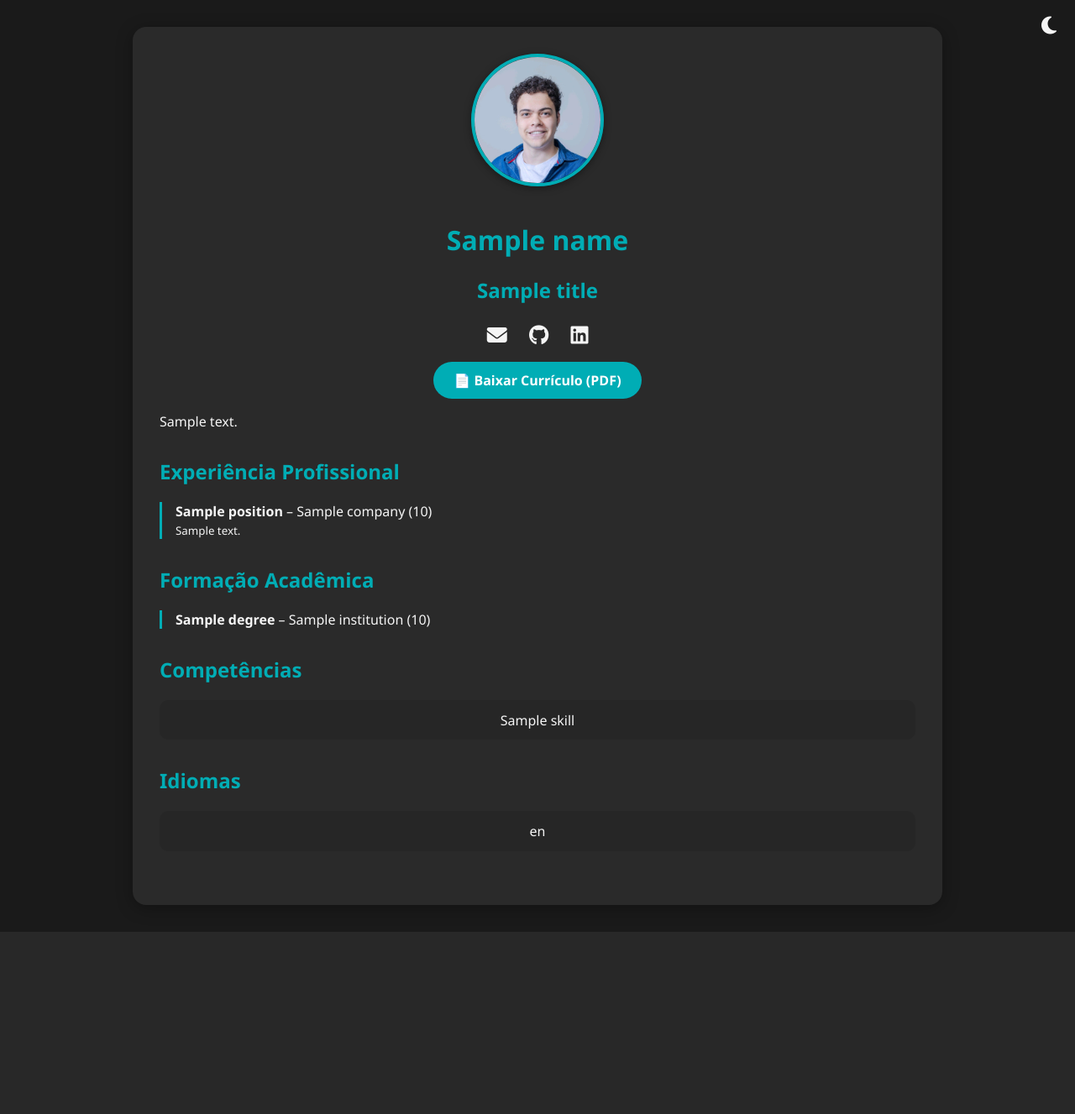
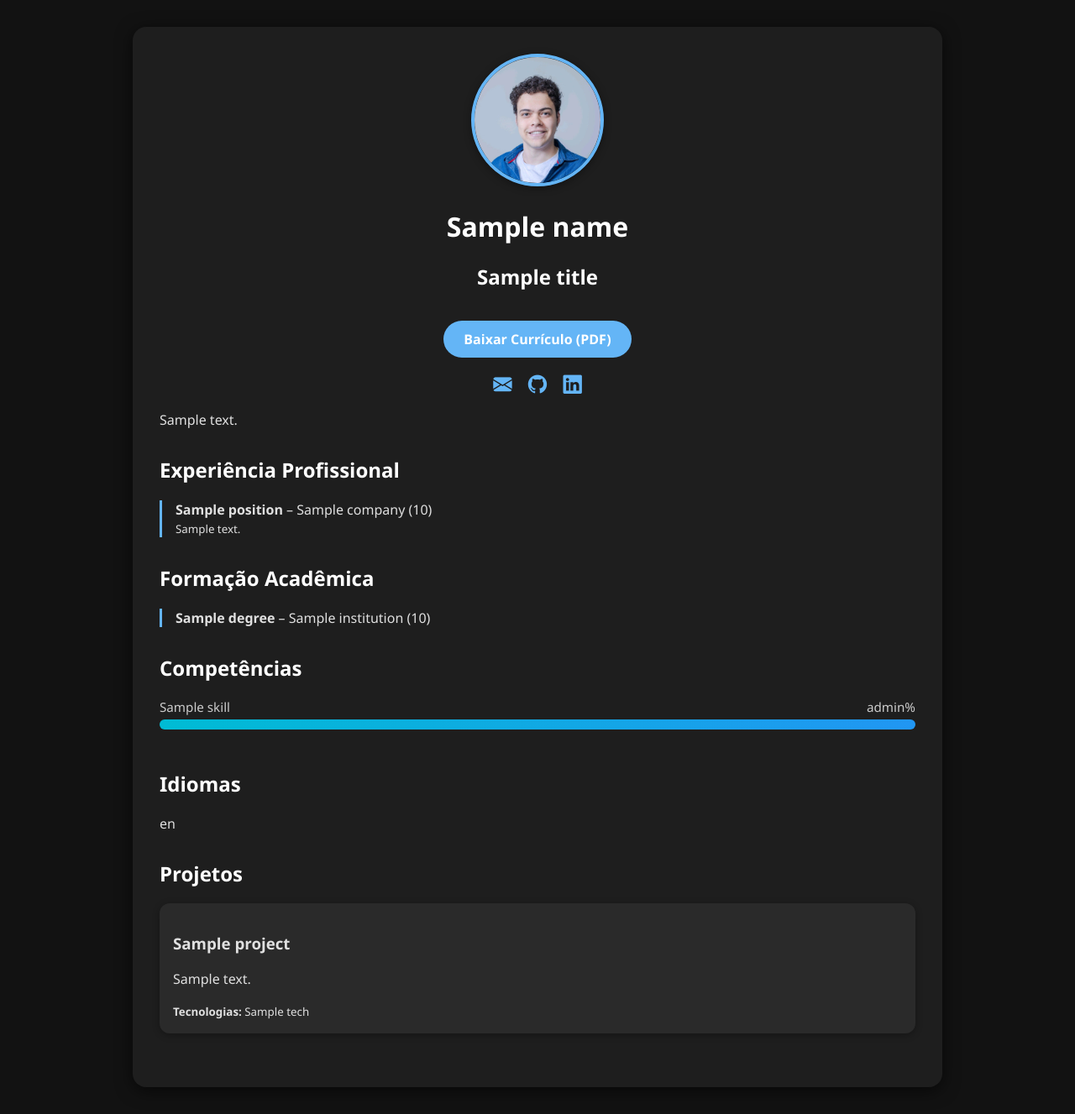
Before and after one commit to fbc165/personal-website, a Django app: template resume/templates/homepage.html in a window 1280 px wide. Shown: the whole page at 84% size. Before the commit the page ends 1110 px from the top, so only its background shows below. Run offline with Django 5.2, Linux system fonts and the light colour scheme; the template is opened without the code that fills it: most values are stand-ins (such as "Sample title", 1, 10 or a date in 2020).

Commit message:
chore: atualiza cv

```diff
--- a/resume/templates/homepage.html
+++ b/resume/templates/homepage.html
@@ -5,77 +5,43 @@
     <meta charset="UTF-8">
     <title>{{ name }} - Currículo</title>
     <meta name="viewport" content="width=device-width, initial-scale=1">
-
-    <!-- Font Awesome -->
-    <link rel="stylesheet" href="https://cdnjs.cloudflare.com/ajax/libs/font-awesome/6.5.0/css/all.min.css" crossorigin="anonymous" />
-
+    <link href="https://cdn.jsdelivr.net/npm/bootstrap-icons@1.10.5/font/bootstrap-icons.css" rel="stylesheet">
     <style>
-        :root {
-            --bg-color: #1a1a1a;
-            --container-bg: #2a2a2a;
-            --text-color: #f5f5f5;
-            --accent: #00adb5;
-        }
-
-        .light-mode {
-            --bg-color: #f5f5f5;
-            --container-bg: #ffffff;
-            --text-color: #111;
-            --accent: #00717b;
-        }
-
         body {
             font-family: 'Segoe UI', sans-serif;
-            background: var(--bg-color);
-            color: var(--text-color);
+            background: #121212;
             margin: 0;
             padding: 2rem;
-            transition: background 0.3s, color 0.3s;
+            color: #e0e0e0;
         }
 
         .container {
             max-width: 900px;
             margin: auto;
-            background: var(--container-bg);
+            background: #1e1e1e;
             padding: 2rem;
             border-radius: 16px;
-            box-shadow: 0 4px 20px rgba(0,0,0,0.3);
-            transition: background 0.3s;
+            box-shadow: 0 4px 20px rgba(0,0,0,0.6);
         }
 
         h1, h2 {
-            color: var(--accent);
+            color: #ffffff;
         }
 
         .section {
             margin-bottom: 2rem;
-            opacity: 0;
-            transform: translateY(20px);
-            transition: all 0.6s ease;
-        }
-
-        .section.visible {
-            opacity: 1;
-            transform: translateY(0);
         }
 
         .experience, .education {
-            border-left: 3px solid var(--accent);
+            border-left: 3px solid #64b5f6;
             padding-left: 1rem;
             margin-bottom: 1rem;
         }
 
         .skills, .languages {
-            display: grid;
-            grid-template-columns: repeat(auto-fit, minmax(160px, 1fr));
-            gap: 1rem;
-        }
-
-        .skills > div, .languages > div {
-            background: rgba(0, 0, 0, 0.1);
-            padding: 0.8rem;
-            border-radius: 10px;
-            text-align: center;
+            display: flex;
+            flex-direction: column;
+            gap: 0.8rem;
         }
 
         .profile-img {
@@ -83,13 +49,12 @@
             height: 150px;
             object-fit: cover;
             border-radius: 50%;
-            border: 4px solid var(--accent);
+            border: 4px solid #64b5f6;
             box-shadow: 0 2px 10px rgba(0,0,0,0.4);
-            margin-bottom: 1rem;
         }
 
         .download-btn {
-            background: var(--accent);
+            background: #64b5f6;
             color: white;
             padding: 0.7rem 1.5rem;
             border-radius: 30px;
@@ -97,39 +62,57 @@
             font-weight: bold;
             display: inline-block;
             margin-top: 1rem;
-            transition: background 0.3s;
         }
 
-        .download-btn:hover {
-            background: #008892;
+        .social-links {
+            margin-top: 1rem;
+            display: flex;
+            justify-content: center;
+            gap: 1.2rem;
+            font-size: 1.4rem;
         }
 
-        .social-icons {
-            margin-top: 1rem;
-            font-size: 1.5rem;
+        .social-links a {
+            color: #64b5f6;
+            transition: color 0.3s;
         }
 
-        .social-icons a {
-            margin: 0 10px;
-            color: var(--text-color);
-            transition: transform 0.3s, color 0.3s;
+        .social-links a:hover {
+            color: #42a5f5;
         }
 
-        .social-icons a:hover {
-            color: var(--accent);
-            transform: scale(1.2);
+        .skill-bar {
+            margin-bottom: 1rem;
         }
 
-        .theme-toggle {
-            position: absolute;
-            top: 1rem;
-            right: 1rem;
-            background: none;
-            border: none;
-            color: var(--text-color);
-            font-size: 1.5rem;
-            cursor: pointer;
-            transition: color 0.3s;
+        .skill-info {
+            display: flex;
+            justify-content: space-between;
+            color: #ccc;
+            font-size: 0.95rem;
+            margin-bottom: 0.3rem;
+        }
+
+        .bar-background {
+            width: 100%;
+            height: 12px;
+            background: #2c2c2c;
+            border-radius: 8px;
+            overflow: hidden;
+        }
+
+        .bar-fill {
+            height: 100%;
+            background: linear-gradient(to right, #00bcd4, #2196f3);
+            transition: width 1s ease-in-out;
+        }
+
+        .card {
+            background: #2a2a2a;
+            padding: 1rem;
+            border-radius: 12px;
+            box-shadow: 0 2px 8px rgba(0,0,0,0.3);
+            margin-bottom: 1rem;
         }
 
         @media (max-width: 600px) {
@@ -140,25 +123,19 @@
     </style>
 </head>
 <body>
-    <button class="theme-toggle" onclick="toggleTheme()" title="Alternar tema">
-        <i class="fas fa-moon"></i>
-    </button>
-
     <div class="container">
         <div style="text-align: center;">
             <img src="{% static 'profile.jpeg' %}" alt="Foto de Perfil" class="profile-img">
             <h1>{{ name }}</h1>
             <h2>{{ title }}</h2>
-
-            <div class="social-icons">
-                <a href="mailto:{{ email }}"><i class="fas fa-envelope"></i></a>
-                <a href="{{ github }}" target="_blank"><i class="fab fa-github"></i></a>
-                <a href="{{ linkedin }}" target="_blank"><i class="fab fa-linkedin"></i></a>
+            <a href="{% static 'fabricio_cv.pdf' %}" target="_blank" class="download-btn">
+                Baixar Currículo (PDF)
+            </a>
+            <div class="social-links">
+                <a href="mailto:{{ email }}" target="_blank"><i class="bi bi-envelope-fill"></i></a>
+                <a href="{{ github_url }}" target="_blank"><i class="bi bi-github"></i></a>
+                <a href="{{ linkedin_url }}" target="_blank"><i class="bi bi-linkedin"></i></a>
             </div>
-
-            <a href="{% static 'fabricio_cv.pdf' %}" target="_blank" class="download-btn">
-                📄 Baixar Currículo (PDF)
-            </a>
         </div>
 
         <div class="section">
@@ -188,7 +165,15 @@
             <h2>Competências</h2>
             <div class="skills">
                 {% for skill in skills %}
-                <div>{{ skill }}</div>
+                <div class="skill-bar">
+                    <div class="skill-info">
+                        <span class="skill-name">{{ skill.name }}</span>
+                        <span class="skill-percent">{{ skill.level }}%</span>
+                    </div>
+                    <div class="bar-background">
+                        <div class="bar-fill" style="width: {{ skill.level }}%;"></div>
+                    </div>
+                </div>
                 {% endfor %}
             </div>
         </div>
@@ -197,32 +182,21 @@
             <h2>Idiomas</h2>
             <div class="languages">
                 {% for lang in languages %}
-                <div>{{ lang }}</div>
+                <span class="tag">{{ lang }}</span>
                 {% endfor %}
             </div>
         </div>
+
+        <div class="section">
+            <h2>Projetos</h2>
+            {% for project in projects %}
+            <div class="card">
+                <h3>{{ project.title }}</h3>
+                <p>{{ project.description }}</p>
+                <small><strong>Tecnologias:</strong> {{ project.tech }}</small>
+            </div>
+            {% endfor %}
+        </div>
     </div>
-
-    <script>
-        // Scroll Reveal
-        const sections = document.querySelectorAll('.section');
-        const revealOnScroll = () => {
-            const trigger = window.innerHeight * 0.85;
-            sections.forEach(section => {
-                const top = section.getBoundingClientRect().top;
-                if (top < trigger) section.classList.add('visible');
-            });
-        };
-        window.addEventListener('scroll', revealOnScroll);
-        window.addEventListener('load', revealOnScroll);
-
-        // Tema Claro/Escuro
-        function toggleTheme() {
-            document.body.classList.toggle('light-mode');
-            const icon = document.querySelector('.theme-toggle i');
-            icon.classList.toggle('fa-moon');
-            icon.classList.toggle('fa-sun');
-        }
-    </script>
 </body>
 </html>
```
